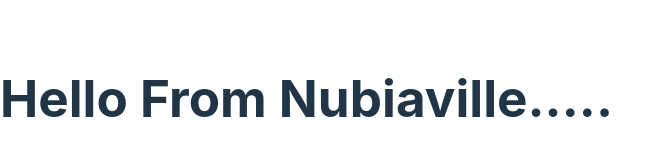
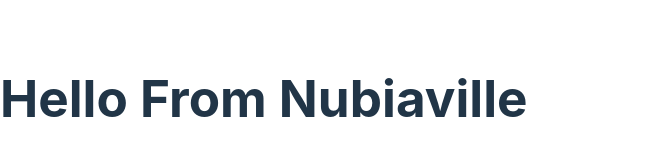
Before and after one commit to nubiavilleltd/maneg-revamp, a React (Vite) app: page / in a window 1280 px wide. Shown: the part 302-458 px from the top of the page, without its empty margins (0-669 px from the left). Built offline with nearby package versions, Linux system fonts and the light colour scheme.

Commit message:
feat: create folders and pages

```diff
--- a/src/App.tsx
+++ b/src/App.tsx
@@ -1,10 +1,9 @@
 function App() {
   return (
     <>
-      <h1>Hello From Nubiaville.....</h1>
+      <h1>Hello From Nubiaville</h1>
     </>
   );
 }
 
-
 export default App;
```
Also changed, not shown: src/components/navbar/index.tsx (added), src/pages/events/index.tsx (added), 1 other file (tests, documents, lock files or other folders).
